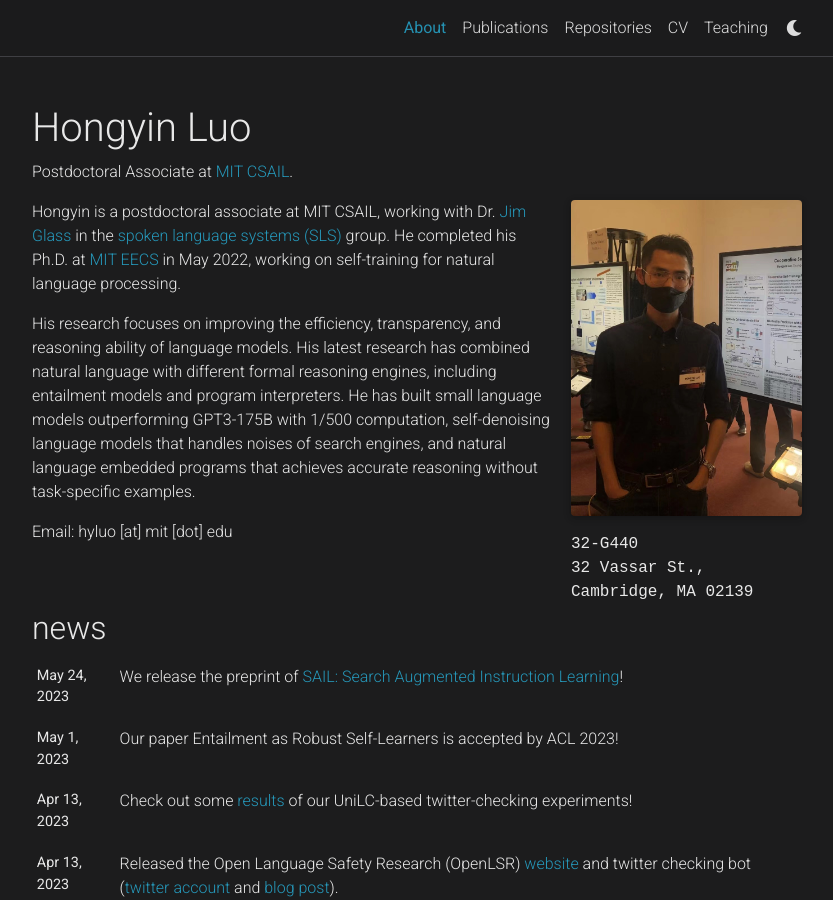
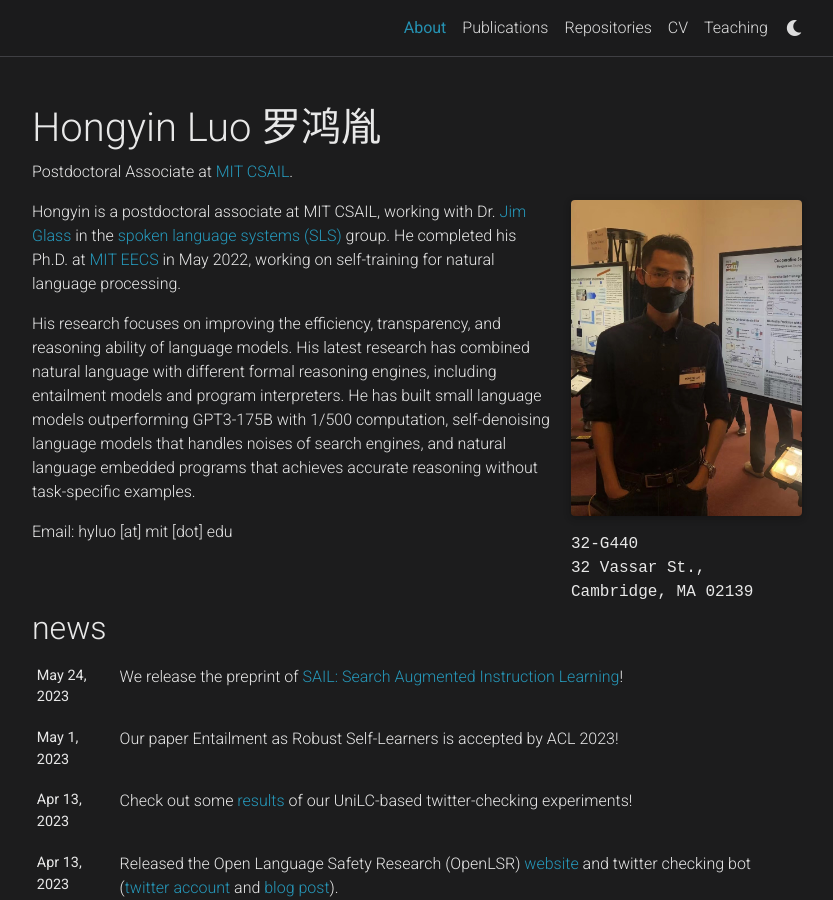
Before and after one commit to luohongyin/luohongyin.github.io, a Jekyll site: the page built from _pages/about.md, in a window 1280 px wide and 900 px high. Shown: the whole window, without its empty margins (223-1056 px from the left). Built offline with Jekyll 4.4.1, drawn with Linux system fonts in a browser that asks for light colours; full-size pictures stand in for the smaller copies a plugin makes; comment, search, counter and statistics services are not loaded; a style sheet for code colours, icons or effects is not loaded.

Commit message:
add Chinese name

```diff
--- a/_config.yml
+++ b/_config.yml
@@ -2,7 +2,7 @@
 # Site settings
 # -----------------------------------------------------------------------------
 
-title: Hongyin Luo # the website title (if blank, full name will be used instead)
+title: Hongyin Luo 罗鸿胤 # the website title (if blank, full name will be used instead)
 first_name: Hongyin
 middle_name:
 last_name: Luo
```
